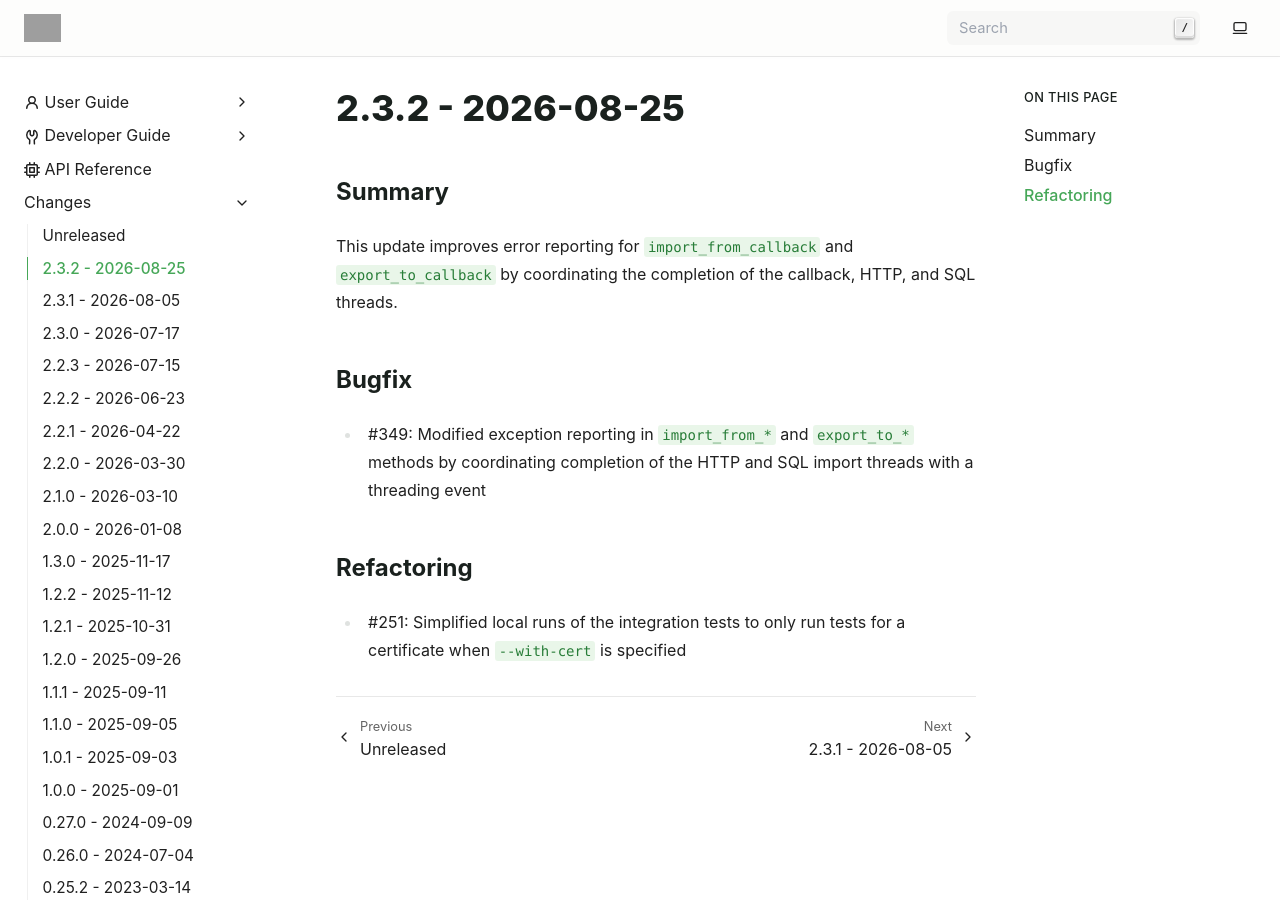
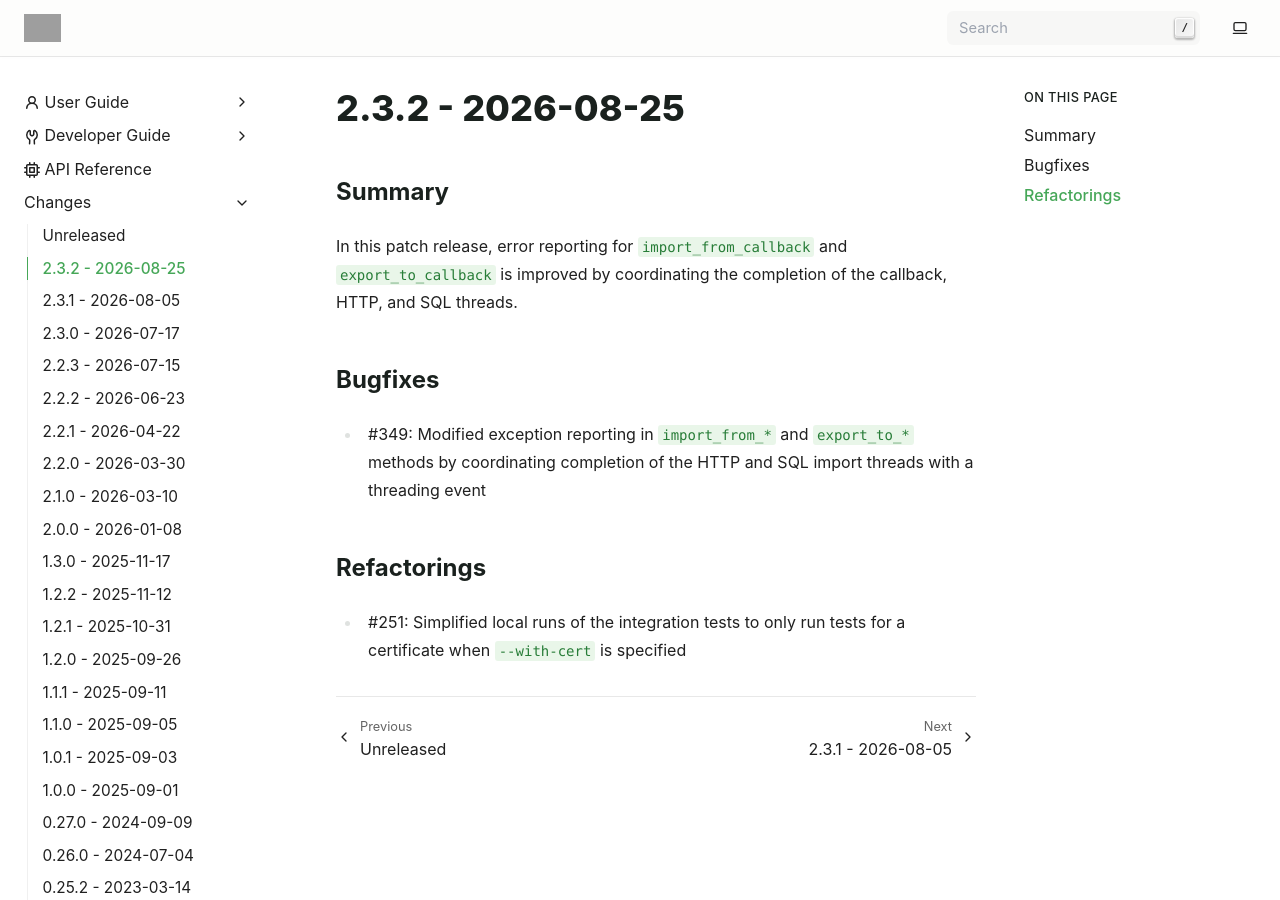
Before and after one commit to exasol/pyexasol, a Sphinx documentation site: the page built from doc/changes/changes_2.3.2.md, in a window 1280 px wide and 900 px high. Built offline with Sphinx 7.4.7, drawn with Linux system fonts in a browser that asks for light colours; grey boxes are pictures that could not be loaded.

Commit message:
Beautify changes markdown

```diff
--- a/doc/changes/changes_2.3.2.md
+++ b/doc/changes/changes_2.3.2.md
@@ -2,14 +2,14 @@
 
 ## Summary
 
-This update improves error reporting for ``import_from_callback`` and
-``export_to_callback`` by coordinating the completion of the callback, HTTP, and SQL
-threads.
+In this patch release, error reporting for ``import_from_callback`` and
+``export_to_callback`` is improved by coordinating the completion of the callback,
+HTTP, and SQL threads.
 
-## Bugfix
+## Bugfixes
 
 * #349: Modified exception reporting in `import_from_*` and `export_to_*` methods by coordinating completion of the HTTP and SQL import threads with a threading event
 
-## Refactoring
+## Refactorings
 
 * #251: Simplified local runs of the integration tests to only run tests for a certificate when `--with-cert` is specified
```
